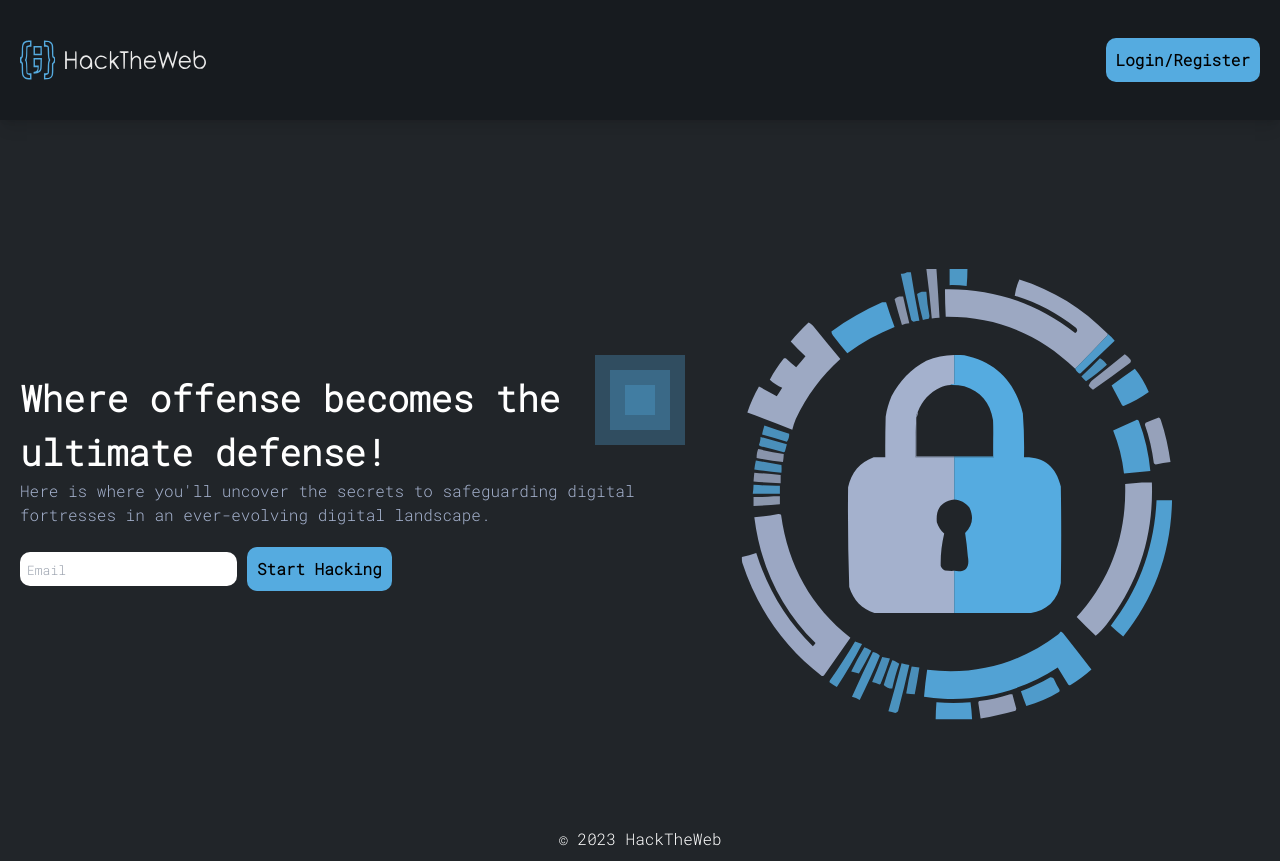
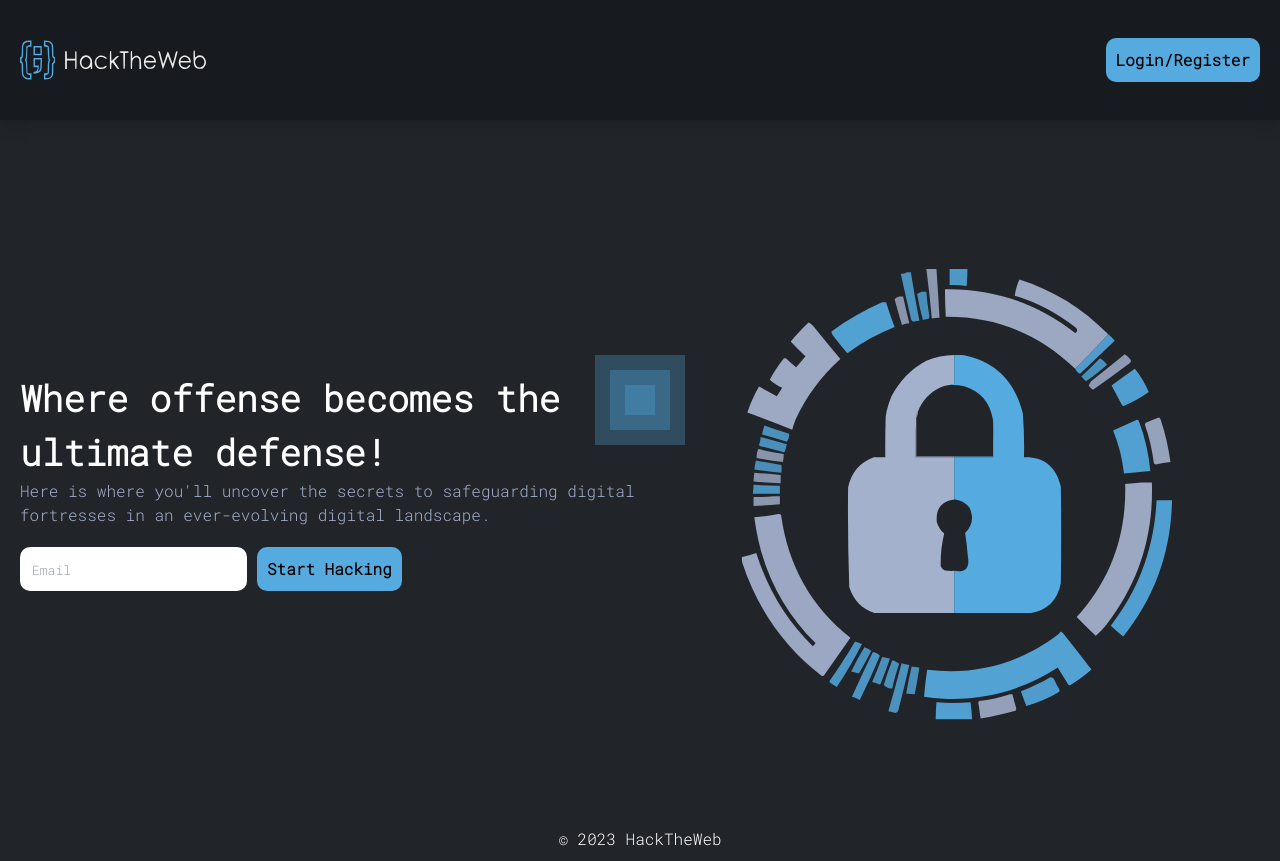
Before and after one commit to marcabounader/HackTheWeb-FrontEnd, a React (Create React App) app in the folder hacktheweb-frontend/: page / in a window 1280 px wide. Built offline with nearby package versions, Linux system fonts and the light colour scheme; what react-chatbot-kit would draw is missing.

Commit message:
Added email input class name

```diff
--- a/hacktheweb-frontend/src/pages/Landing/index.jsx
+++ b/hacktheweb-frontend/src/pages/Landing/index.jsx
@@ -36,7 +36,7 @@ const Landing = ({addCircleRef,onEnter,onLeave,isLoginModalOpen,handleOpenLoginM
                         <p>Here is where you'll uncover the secrets to safeguarding digital fortresses in an ever-evolving digital landscape.</p>
                     </div>
                     <div className="my-5">
-                        <input type="text" placeholder="Email" className="" value={myEmail} onChange={onChange}/>
+                        <input type="text" placeholder="Email" className="email-input" value={myEmail} onChange={onChange}/>
                         <button className="btn primary-btn" onMouseEnter={onEnter} onMouseLeave={onLeave} onClick={handleOpenRegisterModal}>Start Hacking</button>
                     </div>
                 </div>
```
